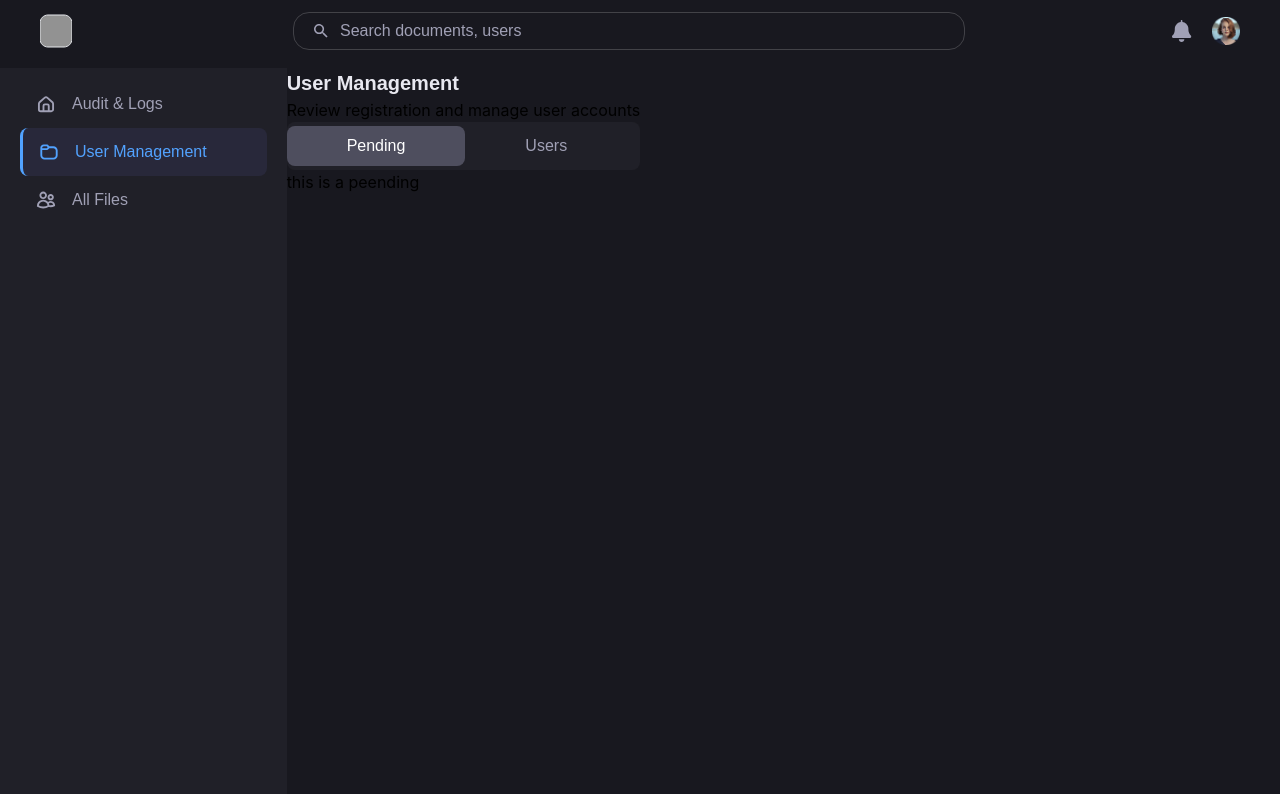
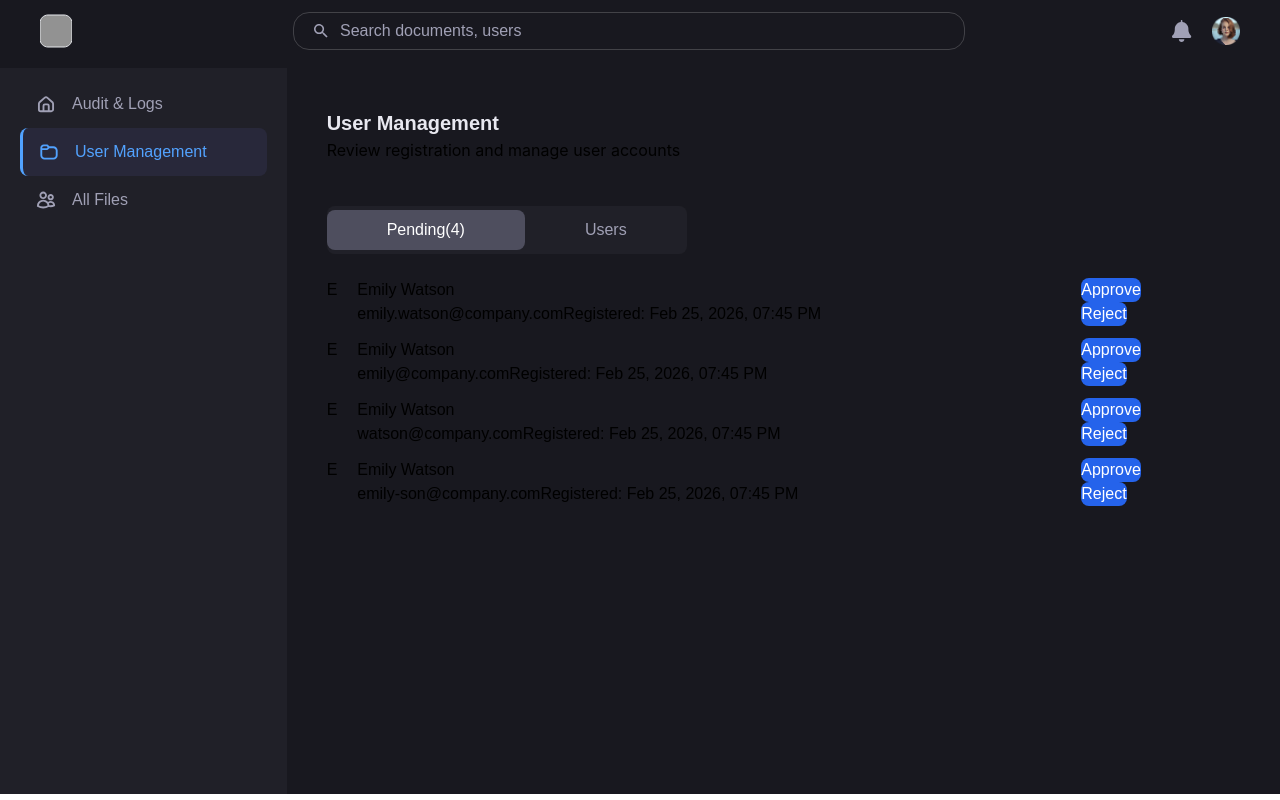
Before and after one commit to sudip-stha/Secure-Document-Storage-System, a React (Vite) app: page /admin/users in a window 1280 px wide. Built offline with nearby package versions, Linux system fonts and the light colour scheme.

Commit message:
feat(user management): add the pending data table

```diff
--- a/src/components/AdminDashboard/section/userManagement/TabSwitcher.tsx
+++ b/src/components/AdminDashboard/section/userManagement/TabSwitcher.tsx
@@ -1,8 +1,10 @@
 import { useState } from "react";
 import type { TabSwitcherProps } from "../../../../types/data";
+import { registrationNotificationData } from "../../../../data/registrationNotificationData";
 
 const TabSwitcher = ({ currentTab }: TabSwitcherProps) => {
   const [selectedTab, setSelectedTab] = useState("Pending");
+  const totalPending = registrationNotificationData.length;
 
   function handlePendingTab() {
     currentTab("Pending");
@@ -20,7 +22,7 @@ const TabSwitcher = ({ currentTab }: TabSwitcherProps) => {
         className={`text-text-secondary rounded-lg py-2 px-15 ${selectedTab === "Pending" && "bg-warm-gray-600 text-white"}`}
         onClick={handlePendingTab}
       >
-        <span> Pending</span>
+        <span> Pending({totalPending})</span>
       </button>
       <button
         className={`text-text-secondary rounded-lg py-2 px-15 ${selectedTab === "Users" && "bg-warm-gray-600 text-white"} `}
--- a/src/components/AdminDashboard/section/userManagement/UserManagement.tsx
+++ b/src/components/AdminDashboard/section/userManagement/UserManagement.tsx
@@ -11,12 +11,12 @@ const UserManagement = () => {
     setSelectedTab(tab);
   }
   return (
-    <div>
+    <div className="p-10 flex flex-col gap-11">
       <div>
         <Heading2 value="User Management" />
         <span>Review registration and manage user accounts</span>
       </div>
-      <div>
+      <div className="flex flex-col gap-6 items-start">
         <TabSwitcher currentTab={currentTab} />
         {selectedTab === "Pending" && <Pending />}
         {selectedTab === "Users" && <Users />}
--- a/src/components/AdminDashboard/section/userManagement/pendingTab/Pending.tsx
+++ b/src/components/AdminDashboard/section/userManagement/pendingTab/Pending.tsx
@@ -1,5 +1,14 @@
+import { registrationNotificationData } from "../../../../../data/registrationNotificationData";
+import PendingCard from "./PendingCard";
+
 const Pending = () => {
-  return <div>this is a peending</div>;
+  return (
+    <div className="flex flex-col gap-3">
+      {registrationNotificationData.map((data) => {
+        return <PendingCard key={data.email} data={data} />;
+      })}
+    </div>
+  );
 };
 
 export default Pending;
--- /dev/null
+++ b/src/components/AdminDashboard/section/userManagement/pendingTab/PendingCard.tsx
@@ -0,0 +1,28 @@
+import type { RegistrationNotificationCardProps } from "../../../../../types/data";
+import Button from "../../../../ui/Button/Button";
+
+const PendingCard = ({ data }: RegistrationNotificationCardProps) => {
+  const ProfileLetter = data.name[0]; //.split("")[0]
+  return (
+    <div className="flex gap-64 items-center font-dmsans">
+      <div className="flex gap-5">
+        <div>
+          <span>{ProfileLetter}</span>
+        </div>
+        <div>
+          <span>{data.name}</span>
+          <div className="min-w-117">
+            <span>{data.email}</span>
+            <span>Registered: {data.registeredDate}</span>
+          </div>
+        </div>
+      </div>
+      <div>
+        <Button>Approve</Button>
+        <Button>Reject</Button>
+      </div>
+    </div>
+  );
+};
+
+export default PendingCard;
```
